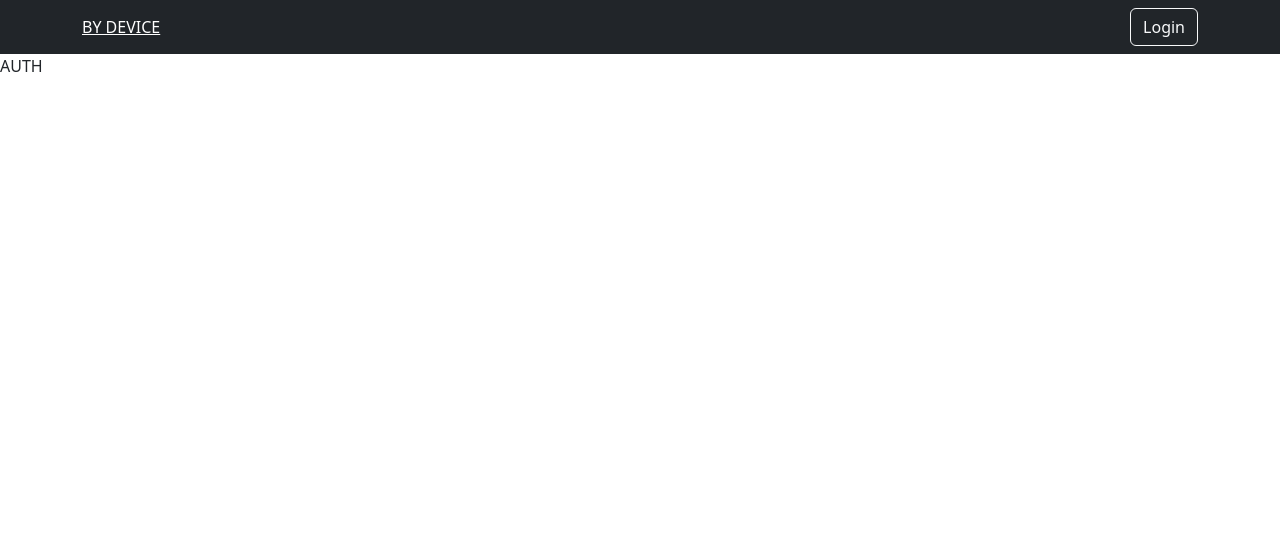
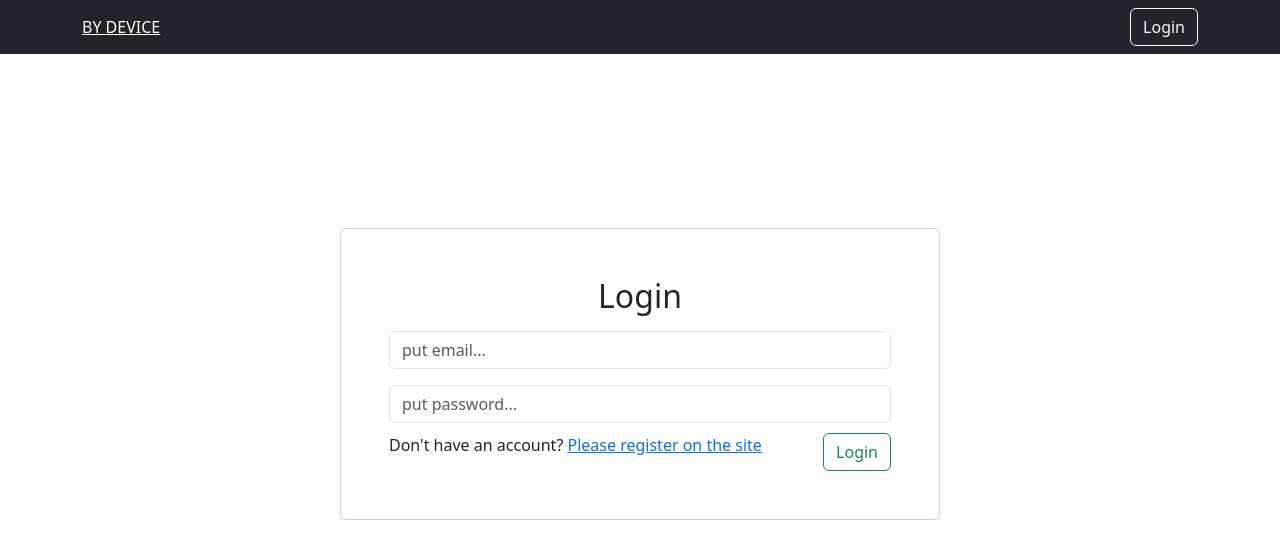
Before and after one commit to Maks-yaf/online-store-react-mobx, a React (Create React App) app in the folder client/: page /login in a window 1280 px wide. Shown: the top 558 px of the page. Built offline with nearby package versions, Linux system fonts and the light colour scheme.

Commit message:
Login and Registration form

```diff
--- a/client/src/components/NavBar.js
+++ b/client/src/components/NavBar.js
@@ -4,6 +4,8 @@ import {Button, Container, Nav, Navbar} from "react-bootstrap";
 import {NavLink} from "react-router-dom";
 import {SHOP_ROUTE} from "../utils/consts";
 import {observer} from "mobx-react-lite";
+import style from "./NavBar.module.css";
+
 
 
 const NavBar =observer(() => {
@@ -15,7 +17,7 @@ const NavBar =observer(() => {
                 {user.isAuth ?
                     <Nav className="ml-auto" style={{color: 'white'}}>
                         <Button variant={'outline-light'}>Admin</Button>
-                        <Button variant={'outline-light'} className="ml-2">Logout</Button>
+                        <Button variant={'outline-light'} className={style.button}>Logout</Button>
                     </Nav>
                     :
                     <Nav className="ml-auto" style={{color: 'white'}}>
--- /dev/null
+++ b/client/src/components/NavBar.module.css
@@ -0,0 +1,3 @@
+.button {
+   margin-left: 10px
+}
--- a/client/src/index.js
+++ b/client/src/index.js
@@ -12,9 +12,7 @@ root.render(
         user: new UserStore(),
         device: new DeviceStore(),
     }}>
-        <React.StrictMode>
             <App />
-        </React.StrictMode>
     </Context.Provider>
 
 )
--- a/client/src/pages/Auth.js
+++ b/client/src/pages/Auth.js
@@ -1,10 +1,51 @@
 import React from 'react';
+import {Button, Card, Container, Form, Row} from "react-bootstrap";
+import style from './Auth.module.css'
+import {NavLink, useLocation} from "react-router-dom";
+import {LOGIN_ROUTE, REGISTRATION_ROUTE} from "../utils/consts";
 
 const Auth = () => {
+    const location = useLocation()
+    const isLogin = location.pathname === LOGIN_ROUTE
+
     return (
-        <div>
-            AUTH
-        </div>
+        <Container
+            className={style.authContainer}
+            style={{height: window.innerHeight - 1000}}
+        >
+            <Card style={{width: 600}} className="p-5">
+                <h2 className={'m-auto'}>{isLogin ? "Login" : "Registration"}</h2>
+                <Form className={'d-flex flex-column'}>
+                    <Form.Control
+                        className={"mt-3"}
+                        placeholder="put email..."
+                    />
+                    <Form.Control
+                        className={"mt-3"}
+                        placeholder="put password..."
+                    />
+                    <Row>
+                        <div className={style.row}>
+                            {isLogin ?
+                                <div>
+                                    Don't have an account? <NavLink to={REGISTRATION_ROUTE}>Please register on the site</NavLink>
+                                </div>
+                                :
+                                <div>
+                                    Have account? <NavLink to={LOGIN_ROUTE}>Login</NavLink>
+                                </div>
+                            }
+
+                            <Button
+                                variant="outline-success"
+                                type="submit"
+                            >{isLogin ? 'Login' : 'Register'}
+                            </Button>
+                        </div>
+                    </Row>
+                </Form>
+            </Card>
+        </Container>
     );
 };
 
--- /dev/null
+++ b/client/src/pages/Auth.module.css
@@ -0,0 +1,13 @@
+.authContainer {
+    display: flex;
+    justify-content: center;
+    align-items: center;
+    height: 80vh;
+}
+
+.row {
+    display: flex;
+    justify-content: space-between;
+    margin-top: 10px;
+
+}
```
Also changed, not shown: client/src/components/AppRouter.module.css (added).
